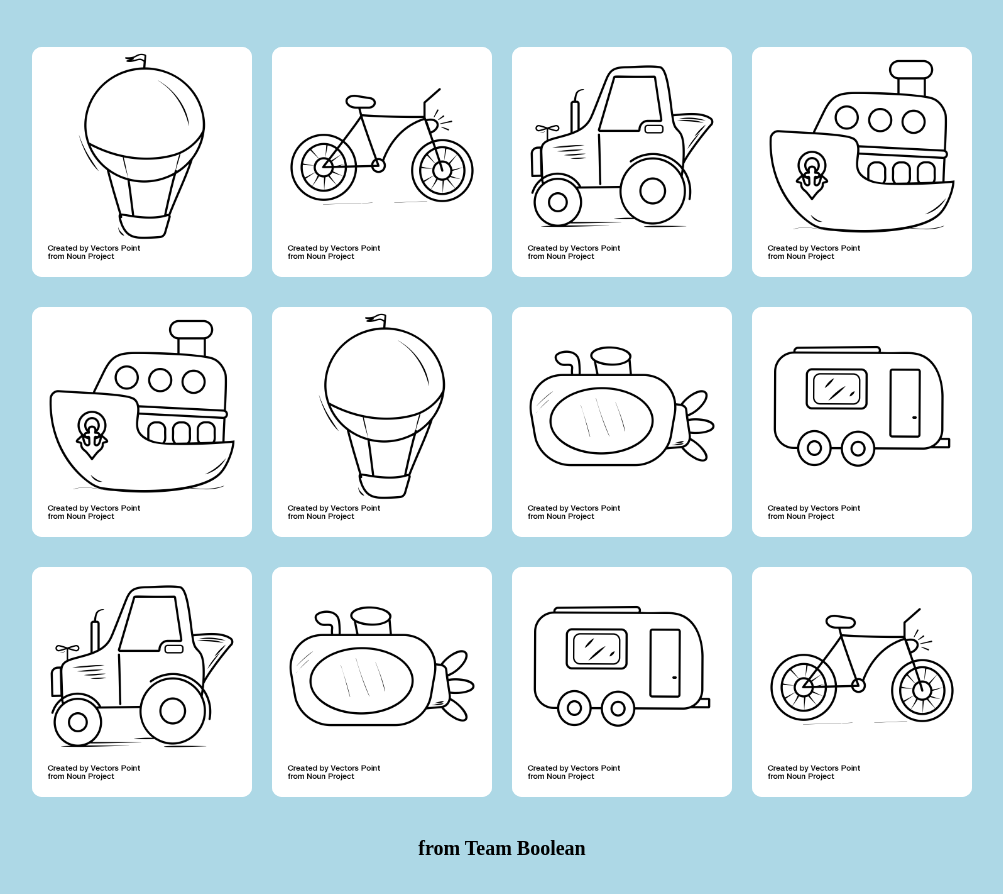
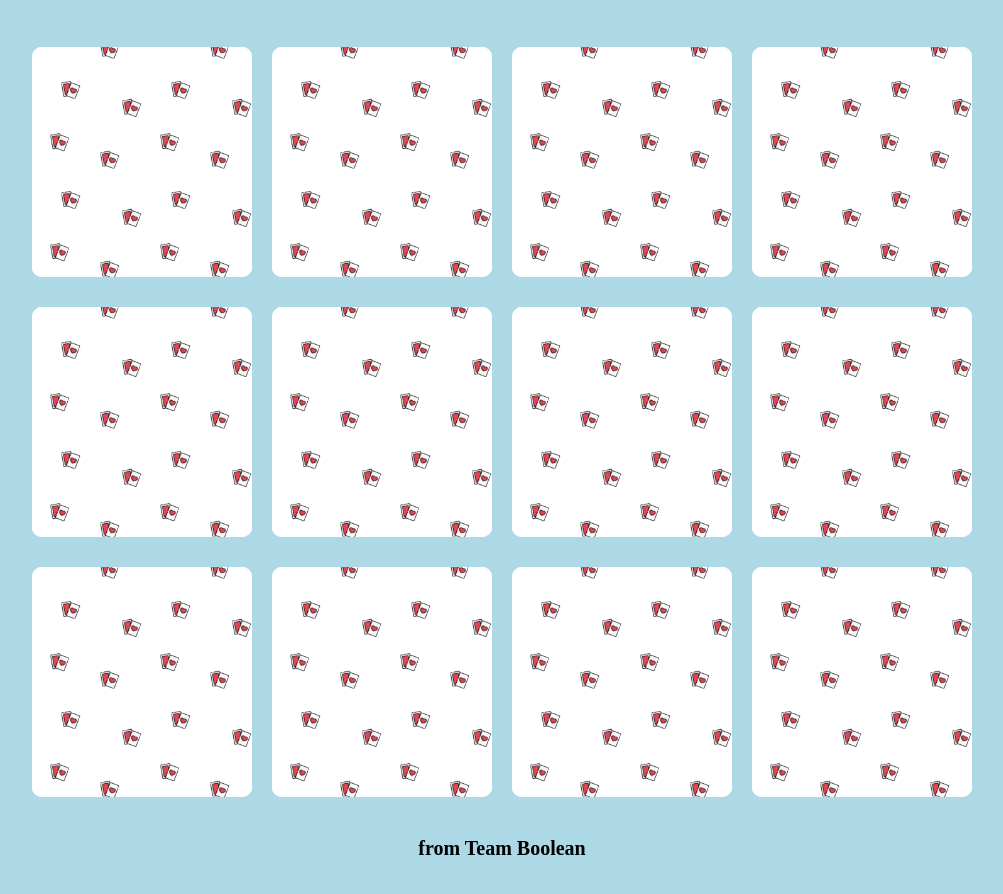
Before and after one commit to DiegoCopat/html-css-memory, a plain HTML site: page index.html in a window 1280 px wide. Shown: the part 124-1018 px from the top of the page, without its empty margins (138-1141 px from the left). After the commit the page ends 984 px from the top, so only its background shows below. Drawn offline with Linux system fonts and the light colour scheme.

Commit message:
copertura di tutte le carte

```diff
--- a/css/style.css
+++ b/css/style.css
@@ -58,8 +58,20 @@ h1 {
     background-color: white;
     z-index: 1;
     display: inline-block;
+    position: absolute;
     object-fit: contain;
 }
+#rovescio {
+    width: 220px;
+    height: 230px;
+    border-radius: 10px;
+    background-image: url(../img/pattern.png);
+    z-index: 2;
+    position: absolute;
+    background-repeat: repeat;
+    background-size: contain;
+}
+
 
 /* .carta-dritta {
     display: contain;
@@ -67,8 +79,7 @@ h1 {
 
 /* css del footer  */
 footer {
-    margin: 40px;
+    margin-top: 40px;
     text-align: center;
     font-size: 20px;
-
 }
--- a/index.html
+++ b/index.html
@@ -21,39 +21,52 @@
         <section>
             <div class="carta absolute prima-riga primo-posto">
                 <img class="carta" src="img/noun_air_balloon_3134741.png" alt="carta del pallone">
+                <div id="rovescio"></div>
+                <!-- <img class="carta rovescia" src="img/pattern.png" alt="carta del pallone"> -->
             </div>
             <div class="carta absolute prima-riga secondo-posto">
                 <img class="carta" src="img/noun_Bicycle_3134821.png" alt="carta della bicicletta">
+                <div id="rovescio"></div>
             </div>
             <div class="carta absolute prima-riga terzo-posto">
                 <img class="carta" src="img/noun_Tractor_3134797.png" alt="carta del trattore">
+                <div id="rovescio"></div>
             </div>
             <div class="carta absolute prima-riga quarto-posto">
                 <img class="carta" src="img/noun_Cruise_Ship_3134824.png" alt="carta della nave">
+                <div id="rovescio"></div>
             </div>
             <div class="carta absolute seconda-riga primo-posto ">
                 <img class="carta" src="img/noun_Cruise_Ship_3134824.png" alt="carta della nave">
+                <div id="rovescio"></div>
             </div>
             <div class="carta absolute seconda-riga secondo-posto">
                 <img class="carta" src="img/noun_air_balloon_3134741.png" alt="carta del pallone">
+                <div id="rovescio"></div>
             </div>
             <div class="carta absolute seconda-riga terzo-posto">
                 <img class="carta" src="img/noun_Submarine_3134738.png" alt="carta del sottomarino">
+                <div id="rovescio"></div>
             </div>
             <div class="carta absolute seconda-riga quarto-posto">
                 <img class="carta" src="img/noun_Tram_3134750.png" alt="carta del camper">
+                <div id="rovescio"></div>
             </div>
             <div class="carta absolute terza-riga primo-posto">
                 <img class="carta" src="img/noun_Tractor_3134797.png" alt="carta del trattore">
+                <div id="rovescio"></div>
             </div>
             <div class="carta absolute terza-riga secondo-posto">
                 <img class="carta" src="img/noun_Submarine_3134738.png" alt="carta del sottomarino">
+                <div id="rovescio"></div>
             </div>
             <div class="carta absolute terza-riga terzo-posto">
                 <img class="carta" src="img/noun_Tram_3134750.png" alt="carta del camper">
+                <div id="rovescio"></div>
             </div>
             <div class="carta absolute terza-riga quarto-posto">
                 <img class="carta" src="img/noun_Bicycle_3134821.png" alt="carta della bicicletta">
+                <div id="rovescio"></div>
             </div>
         </section>
     </main>
```
